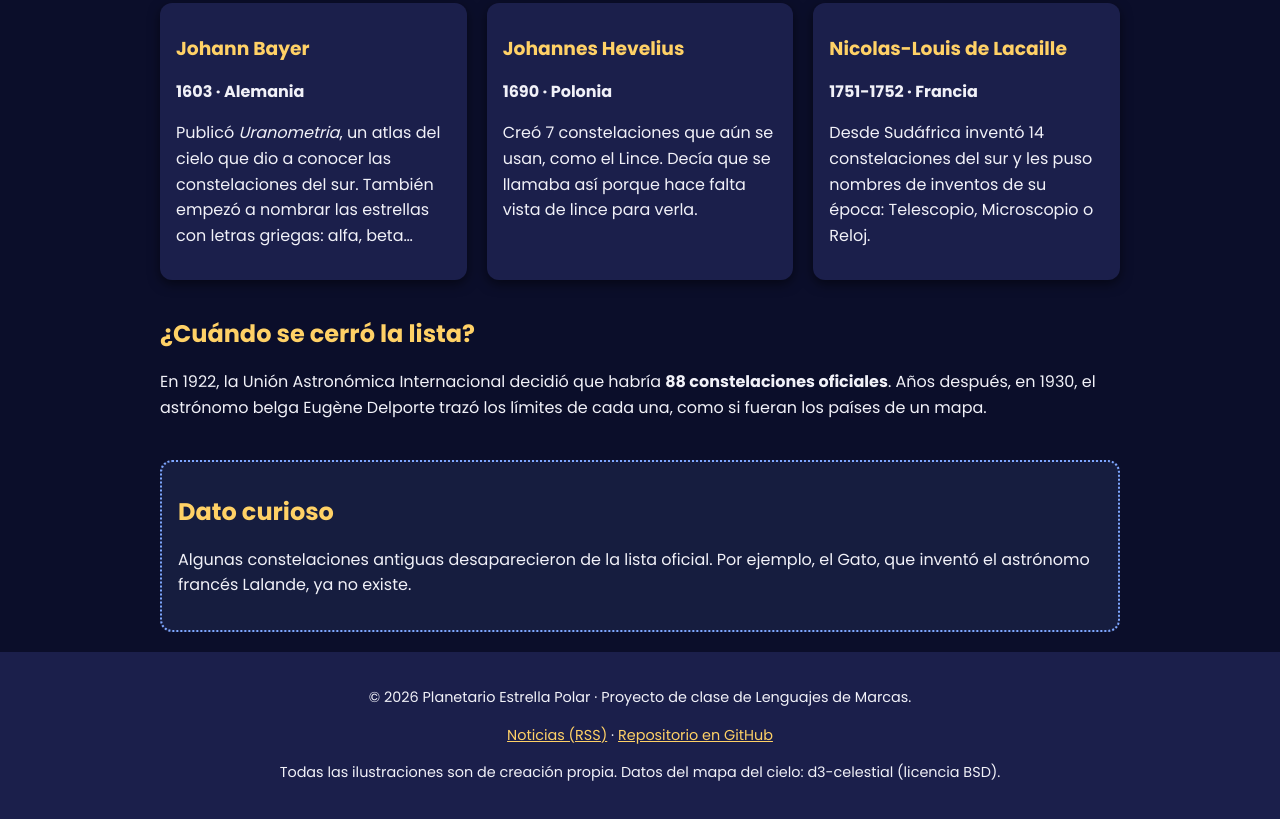
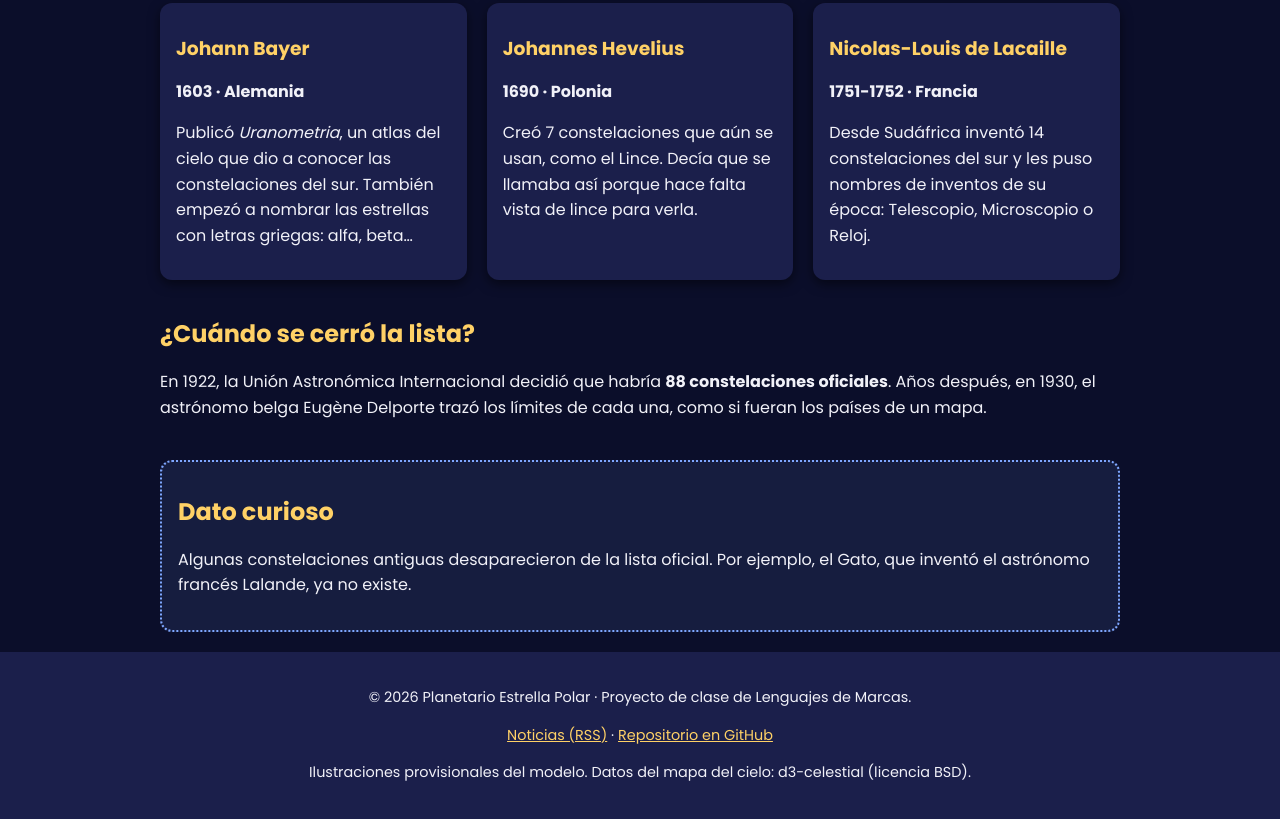
Before and after one commit to kiravsl2018/planetario-modelo, a plain HTML site: page astronomos.html in a window 1280 px wide. Shown: the part 794-1613 px from the top of the page. Drawn offline with Linux system fonts and the light colour scheme.

Commit message:
Marco las ilustraciones como provisionales en el pie
Co-Authored-By: Claude Opus 5.5 <noreply@anthropic.com>
Claude-Session: https://claude.ai/code/session_016T2xxbxuGydFEV3zDHhoji

```diff
--- a/astronomos.html
+++ b/astronomos.html
@@ -87,7 +87,7 @@
       <a href="noticias.xml">Noticias (RSS)</a> ·
       <a href="https://github.com/kiravsl2018/planetario-modelo" target="_blank" rel="noopener">Repositorio en GitHub</a>
     </p>
-    <p>Todas las ilustraciones son de creación propia. Datos del mapa del cielo: d3-celestial (licencia BSD).</p>
+    <p>Ilustraciones provisionales del modelo. Datos del mapa del cielo: d3-celestial (licencia BSD).</p>
   </footer>
 </body>
 </html>
```
Also changed, not shown: constelaciones.html (+1 -1 lines), contacto.html (+1 -1 lines), galeria.html (+1 -1 lines), index.html (+1 -1 lines), mapa.html (+1 -1 lines), mitos.html (+1 -1 lines), sesiones.html (+1 -1 lines), sistema-solar.html (+1 -1 lines), 1 other file.
